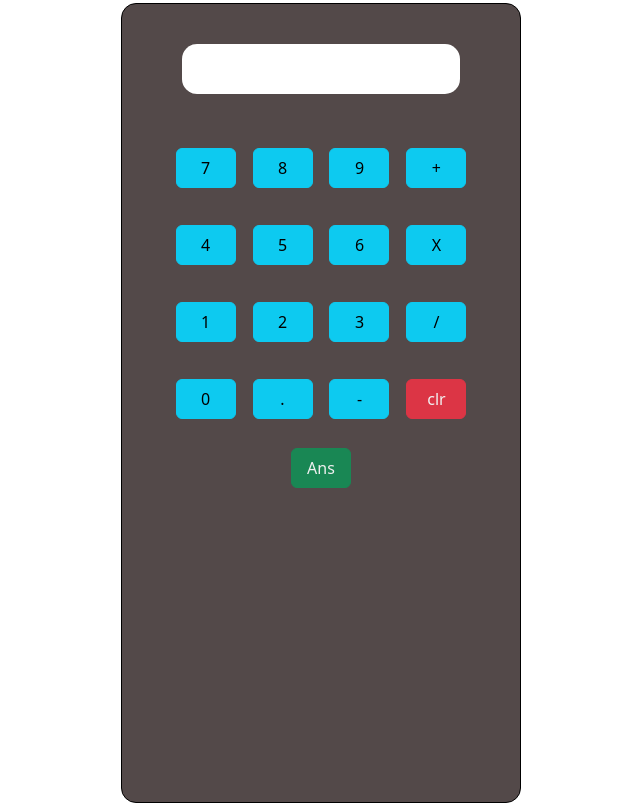
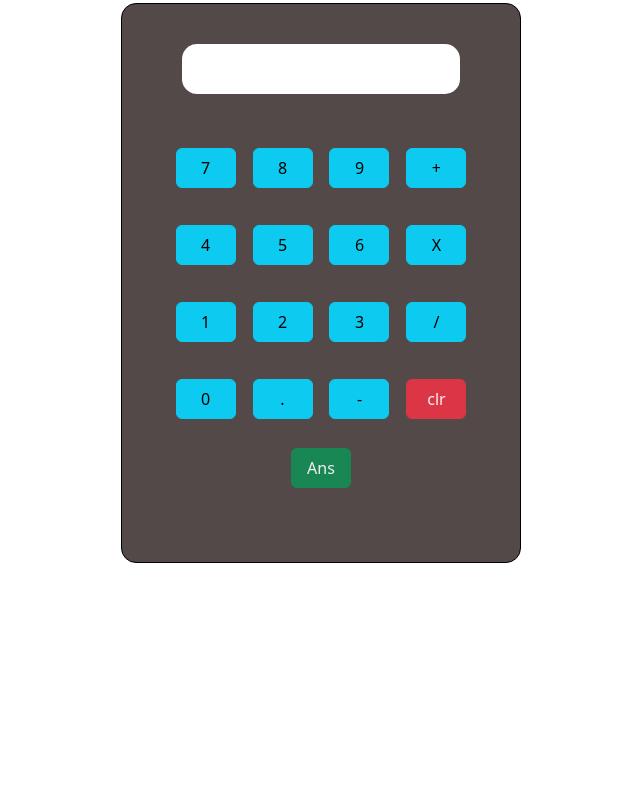
Before and after one commit to AkilAntony/calculator, a plain HTML site: page index.html in a window 1280 px wide. Shown: the part 53-856 px from the top of the page, without its empty margins (319-959 px from the left). After the commit the page ends 800 px from the top, so only its background shows below. Drawn offline with nearby package versions, Linux system fonts and the light colour scheme.

Commit message:
Update calc.css

```diff
--- a/calc.css
+++ b/calc.css
@@ -4,7 +4,7 @@ h1{
 }
 #calc{
     width:400px;
-    height:100vh;
+    height:70vh;
     margin: auto;
     border-radius: 15px;
     border:1px solid black;
```
